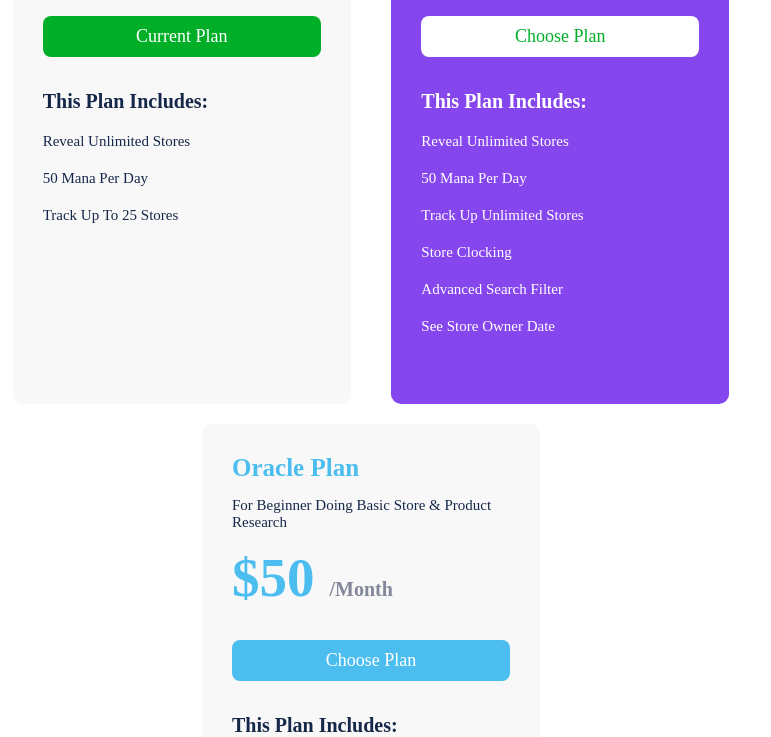
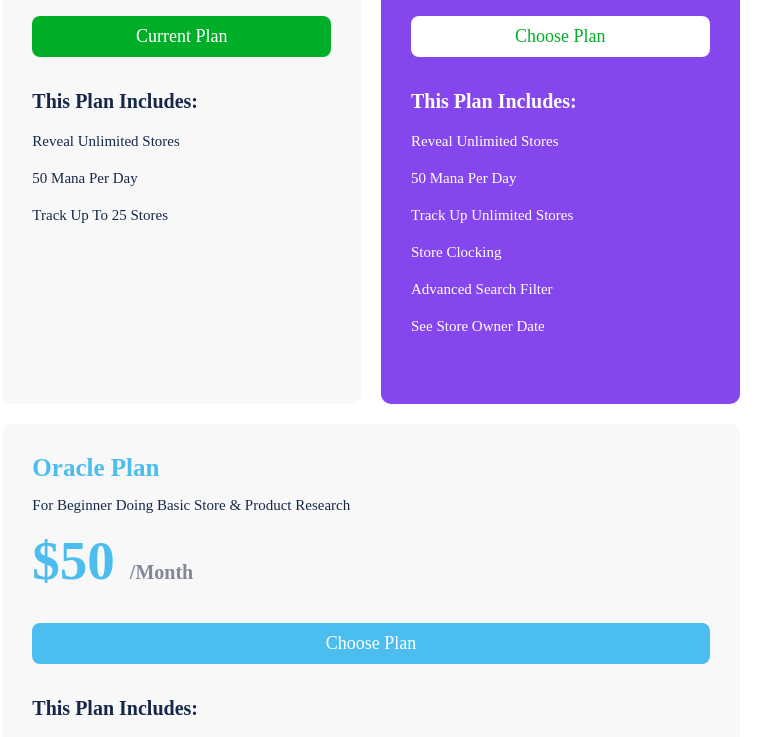
Before and after one commit to HasanAli420/project-filr-1, a plain HTML site: page index.html in a window 1280 px wide. Shown: the part 367-1104 px from the top of the page, without its empty margins (269-1040 px from the left). Drawn offline with Linux system fonts and the light colour scheme.

Commit message:
Update style.css

```diff
--- a/style.css
+++ b/style.css
@@ -128,7 +128,7 @@ body{
 }
 
 .plans .container .plans-box .box{
-    flex: 0 1 338px;
+    flex: 1 1 338px;
     height: 604px;
     background: #F8F8F8;
     padding: 30px;
```
